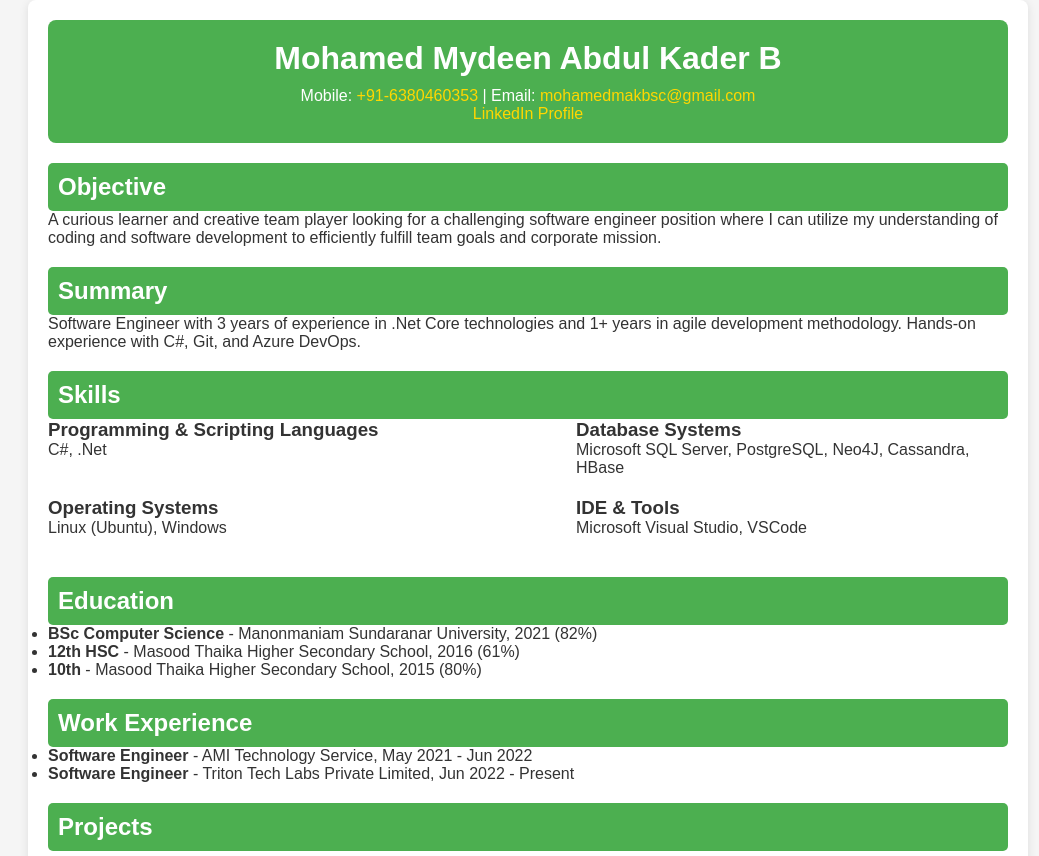
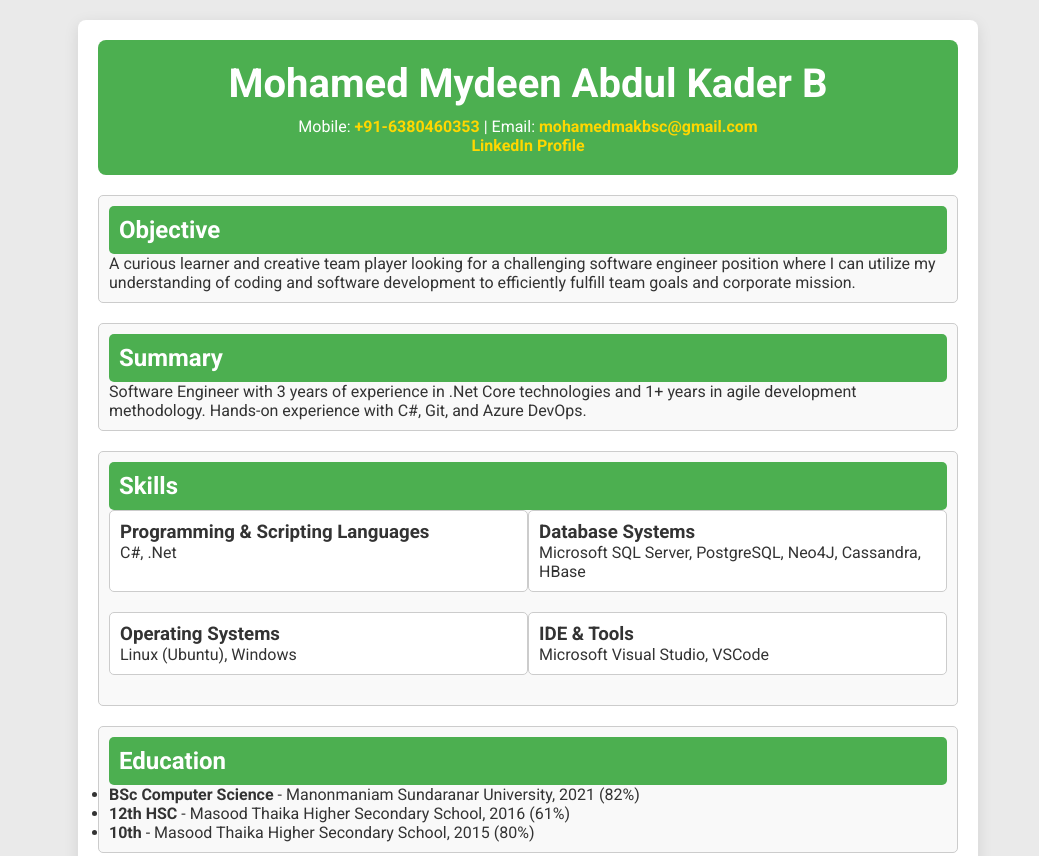
Before and after one commit to mohamedmakbsc/Mohamed-Mydeen-Abdul-Kader, a plain HTML site: page index.html in a window 1280 px wide. Shown: the top 856 px of the page, without its empty margins (112-1151 px from the left). Drawn offline with Linux system fonts and the light colour scheme.

Commit message:
Update styles.css

```diff
--- a/styles.css
+++ b/styles.css
@@ -5,19 +5,19 @@
 }
 
 body {
-    font-family: 'Arial', sans-serif;
-    background-color: #f5f5f5;
+    font-family: 'Roboto', sans-serif;
+    background-color: #eaeaea;
     color: #333;
 }
 
 .container {
-    width: 80%;
-    max-width: 1000px;
-    margin: auto;
-    background: white;
+    width: 90%;
+    max-width: 900px;
+    margin: 20px auto;
+    background: #ffffff;
     padding: 20px;
     border-radius: 8px;
-    box-shadow: 0 2px 10px rgba(0, 0, 0, 0.1);
+    box-shadow: 0 4px 15px rgba(0, 0, 0, 0.1);
 }
 
 .header {
@@ -26,15 +26,18 @@ body {
     background-color: #4CAF50;
     color: white;
     border-radius: 8px;
+    position: relative;
 }
 
 .header h1 {
+    font-size: 2.5em;
     margin-bottom: 10px;
 }
 
 .header p a {
     color: #FFD700;
     text-decoration: none;
+    font-weight: bold;
 }
 
 .objective,
@@ -45,6 +48,10 @@ body {
 .projects,
 .personal-info {
     margin: 20px 0;
+    padding: 10px;
+    border: 1px solid #ccc;
+    border-radius: 5px;
+    background-color: #f9f9f9;
 }
 
 h2 {
@@ -52,17 +59,22 @@ h2 {
     color: white;
     padding: 10px;
     border-radius: 5px;
+    font-size: 1.5em;
 }
 
 .skills-container {
     display: flex;
+    flex-wrap: wrap;
     justify-content: space-between;
-    flex-wrap: wrap;
 }
 
 .skill {
-    width: 45%;
+    flex: 1 1 45%;
     margin-bottom: 20px;
+    padding: 10px;
+    border: 1px solid #ccc;
+    border-radius: 5px;
+    background-color: #fff;
 }
 
 .project {
```
